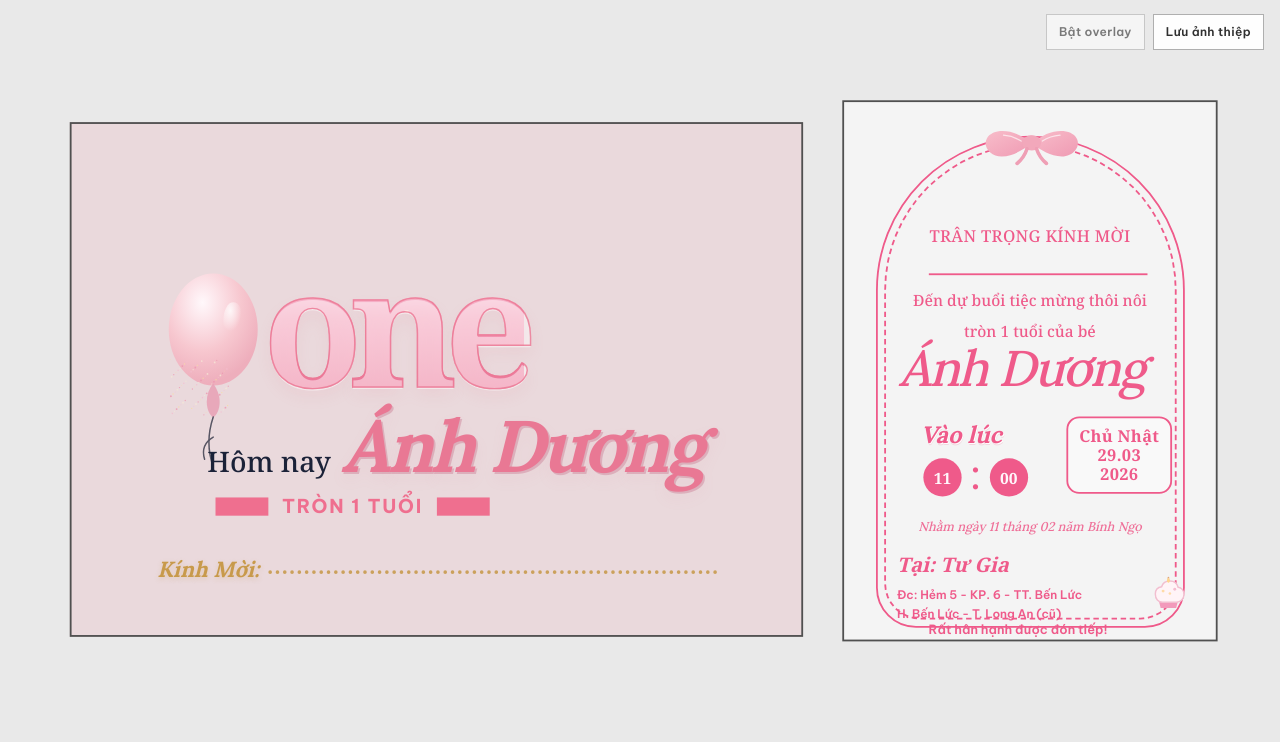
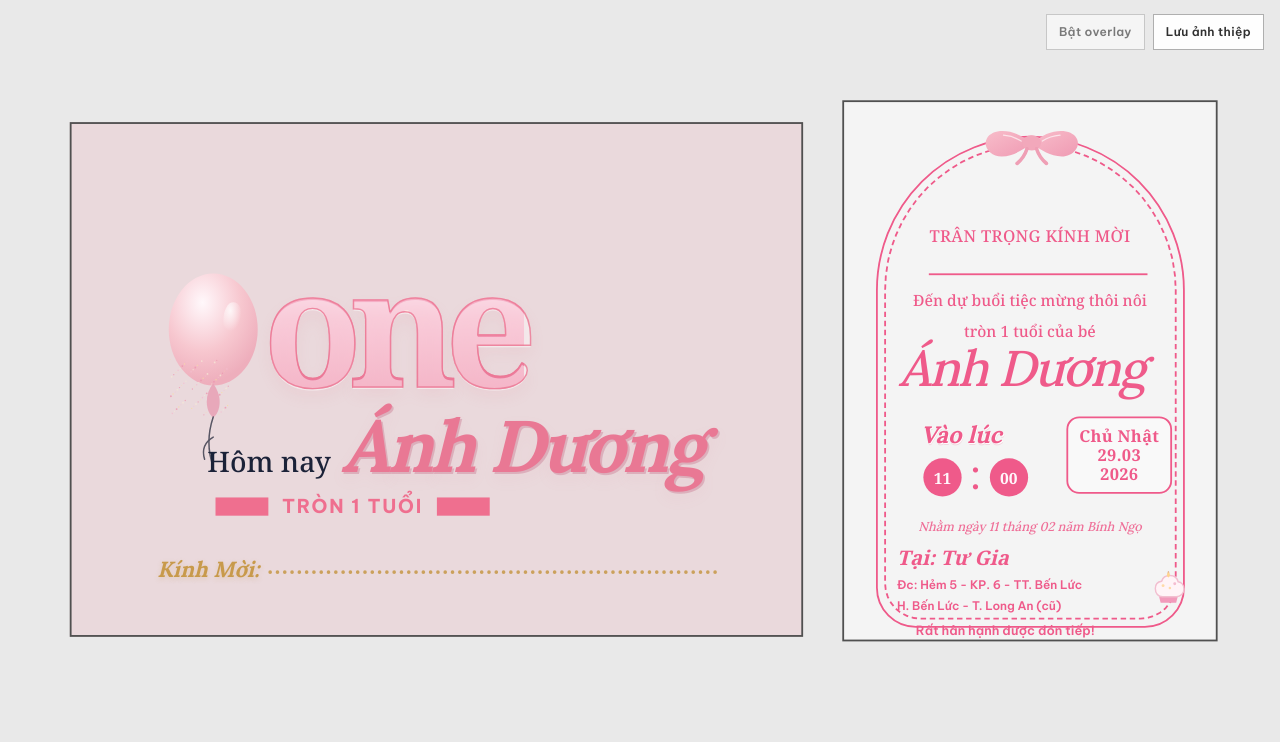
Before and after one commit to ThuKudo/Thiep-moi-tiec-thoi-noi, a Next.js app: page / in a window 1280 px wide. Shown: the top 742 px of the page. Built offline with nearby package versions, Linux system fonts and the light colour scheme.

Commit message:
fix: group right panel bottom section spacing

```diff
--- a/src/components/InvitationScene.module.css
+++ b/src/components/InvitationScene.module.css
@@ -395,10 +395,18 @@
   color: #ef6f98;
 }
 
-.venueText {
+.bottomSection {
   position: absolute;
   left: 58px;
-  top: 496px;
+  right: 112px;
+  top: 488px;
+  display: flex;
+  flex-direction: column;
+  align-items: flex-start;
+  gap: 10px;
+}
+
+.venueText {
   margin: 0;
   font-family: "Noto Serif", Georgia, serif;
   font-style: italic;
@@ -408,36 +416,31 @@
   color: #ef5a8a;
 }
 
+.addressGroup {
+  display: flex;
+  flex-direction: column;
+  gap: 4px;
+}
+
 .addressLine1 {
-  position: absolute;
-  left: 58px;
-  right: 116px;
-  top: 531px;
   margin: 0;
   font-size: 13px;
-  line-height: 1.42;
+  line-height: 1.46;
   font-weight: 600;
   color: #ef5a8a;
 }
 
 .addressLine2 {
-  position: absolute;
-  left: 58px;
-  right: 116px;
-  top: 552px;
   margin: 0;
   font-size: 13px;
-  line-height: 1.42;
+  line-height: 1.46;
   font-weight: 600;
   color: #ef5a8a;
 }
 
 .closingText {
-  position: absolute;
-  left: 78px;
-  right: 104px;
-  top: 571px;
   margin: 0;
+  width: 100%;
   text-align: center;
   font-size: 14px;
   line-height: 1.28;
@@ -448,7 +451,7 @@
 .cupcakeWrap {
   position: absolute;
   right: 28px;
-  bottom: 18px;
+  bottom: 24px;
   width: 48px;
   height: 64px;
 }
--- a/src/components/RightPanel.tsx
+++ b/src/components/RightPanel.tsx
@@ -70,10 +70,14 @@ export function RightPanel({ content }: RightPanelProps) {
       </div>
 
       <p className={styles.lunarText}>{content.lunarDate}</p>
-      <p className={styles.venueText}>{content.venueTitle}</p>
-      <p className={styles.addressLine1}>{content.addressLines[0]}</p>
-      <p className={styles.addressLine2}>{content.addressLines[1]}</p>
-      <p className={styles.closingText}>{content.footerText}</p>
+      <div className={styles.bottomSection}>
+        <p className={styles.venueText}>{content.venueTitle}</p>
+        <div className={styles.addressGroup}>
+          <p className={styles.addressLine1}>{content.addressLines[0]}</p>
+          <p className={styles.addressLine2}>{content.addressLines[1]}</p>
+        </div>
+        <p className={styles.closingText}>{content.footerText}</p>
+      </div>
 
       <div className={styles.cupcakeWrap}>
         <CupcakeIcon />
```
